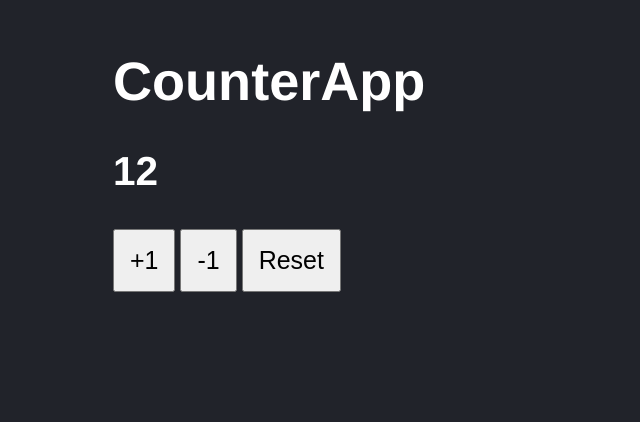
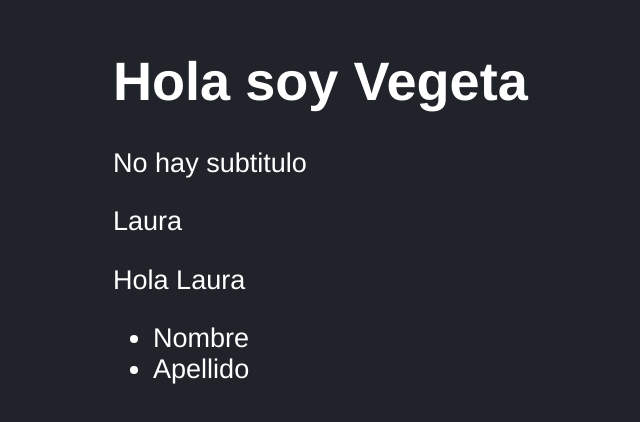
Before and after one commit to mbernallaura/Primer-Acercamiento-React, a React (Vite) app: page / in a window 1280 px wide. Shown: the part 134-556 px from the top of the page, without its empty margins (35-675 px from the left). Built offline with nearby package versions, Linux system fonts and the light colour scheme.

Commit message:
Configurar todo para probar las pruebas con react testing library

```diff
--- a/src/firstApp.jsx
+++ b/src/firstApp.jsx
@@ -45,7 +45,7 @@ FirstApp.propTypes = {
 
 //!Se puede crear nuevos proptypes por medio de default
 FirstApp.defaultProps = {
-    title: 'No hay Titulo',
+    //title: 'No hay Titulo',
     subTitle: 'No hay subtitulo',
     name: 'Laura'
 }
--- a/src/main.jsx
+++ b/src/main.jsx
@@ -1,12 +1,13 @@
 import React from 'react';
 import ReactDOM from 'react-dom/client';
 //import { HiWorldApp } from './HiWorldApp';
-//import { FirstApp } from './firstApp';
-import { CounterApp } from './CounterApp'
+import { FirstApp } from './firstApp';
+//import { CounterApp } from './CounterApp'
 import './styles.css';
 
 ReactDOM.createRoot( document.getElementById('root') ).render(
     <React.StrictMode>
-        <CounterApp value={ 12 }/>
+        {/* <CounterApp value={ 12 }/> */}
+        <FirstApp title='Hola soy Vegeta'/>
     </React.StrictMode>
 );
```
Also changed, not shown: 2 other files (tests, documents, lock files or other folders).
